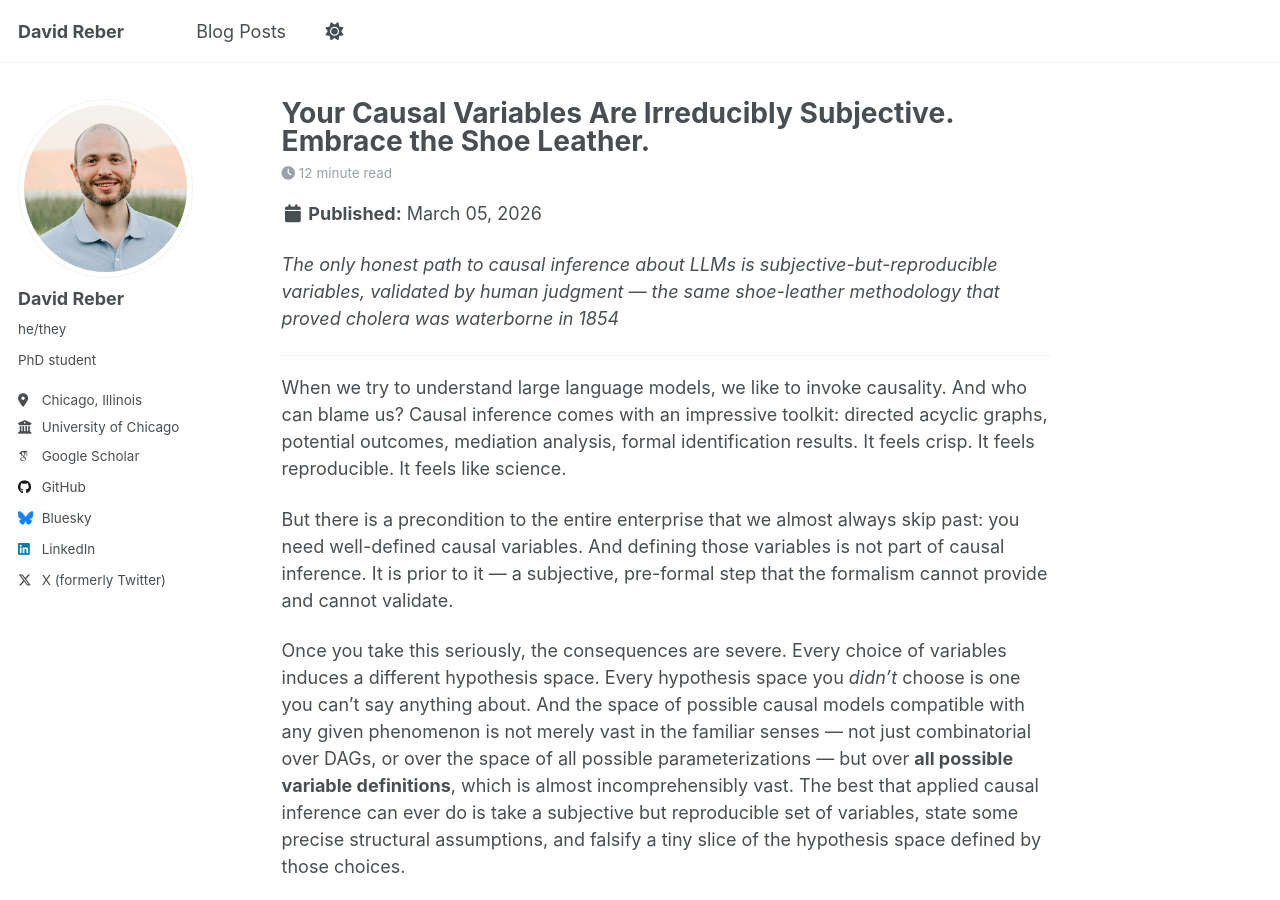
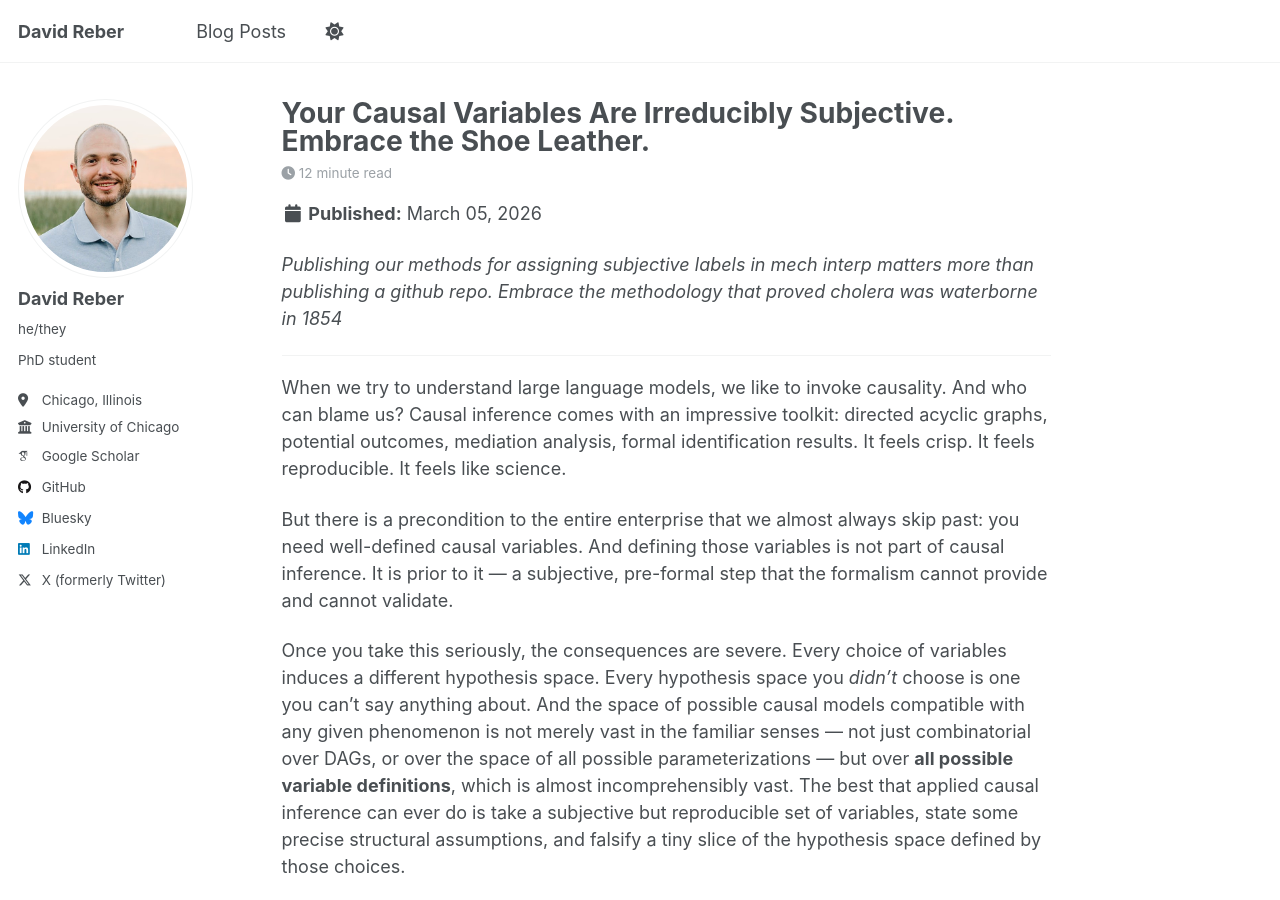
Before and after one commit to davidreber/davidreber.github.io, a Jekyll site: the page built from _posts/2026-03-05-subjective-causal-variables.md, in a window 1280 px wide and 900 px high. Built offline with Jekyll 4.4.1, drawn with Linux system fonts in a browser that asks for light colours; some web fonts are replaced.

Commit message:
more clear subtitle

```diff
--- a/_posts/2026-03-05-subjective-causal-variables.md
+++ b/_posts/2026-03-05-subjective-causal-variables.md
@@ -8,7 +8,7 @@ tags:
   - LLMs
 ---
 
-*The only honest path to causal inference about LLMs is subjective-but-reproducible variables, validated by human judgment — the same shoe-leather methodology that proved cholera was waterborne in 1854*
+*Publishing our methods for assigning subjective labels in mech interp matters more than publishing a github repo. Embrace the methodology that proved cholera was waterborne in 1854*
 
 ---
 
```
